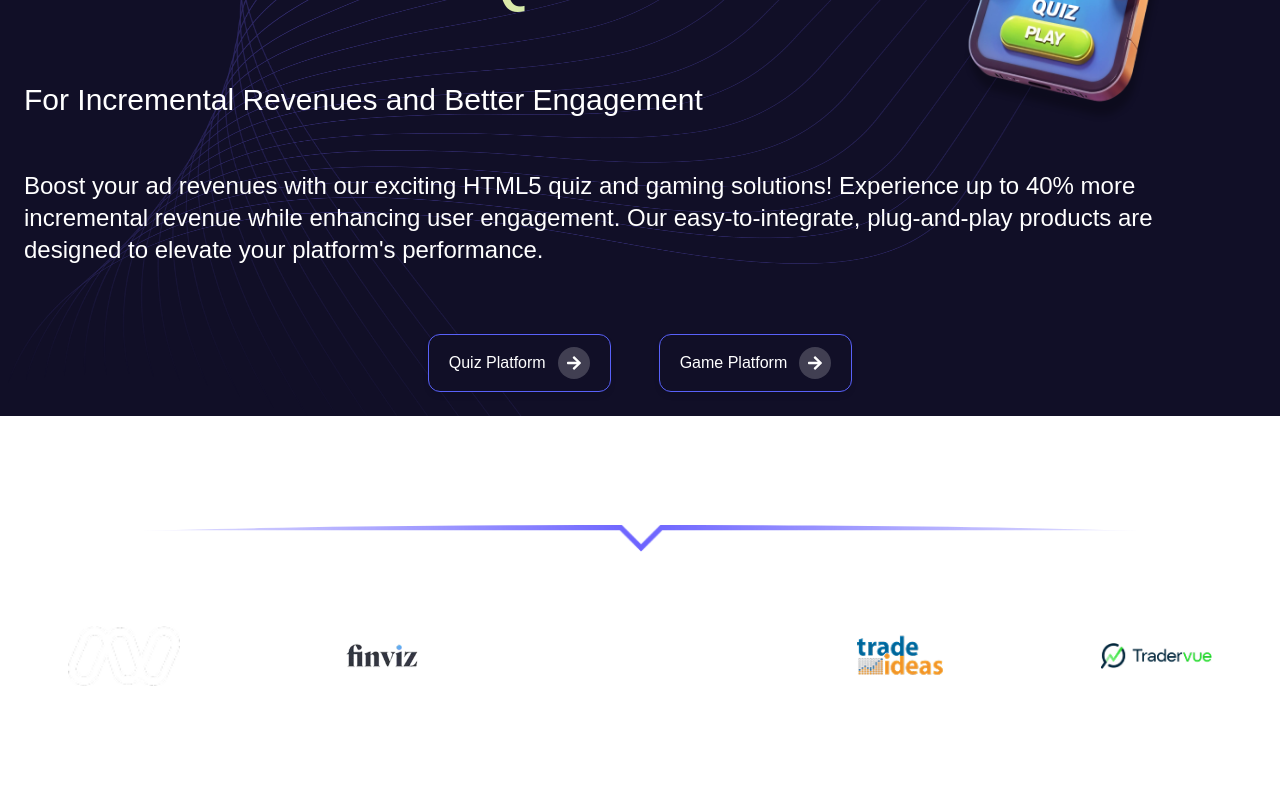
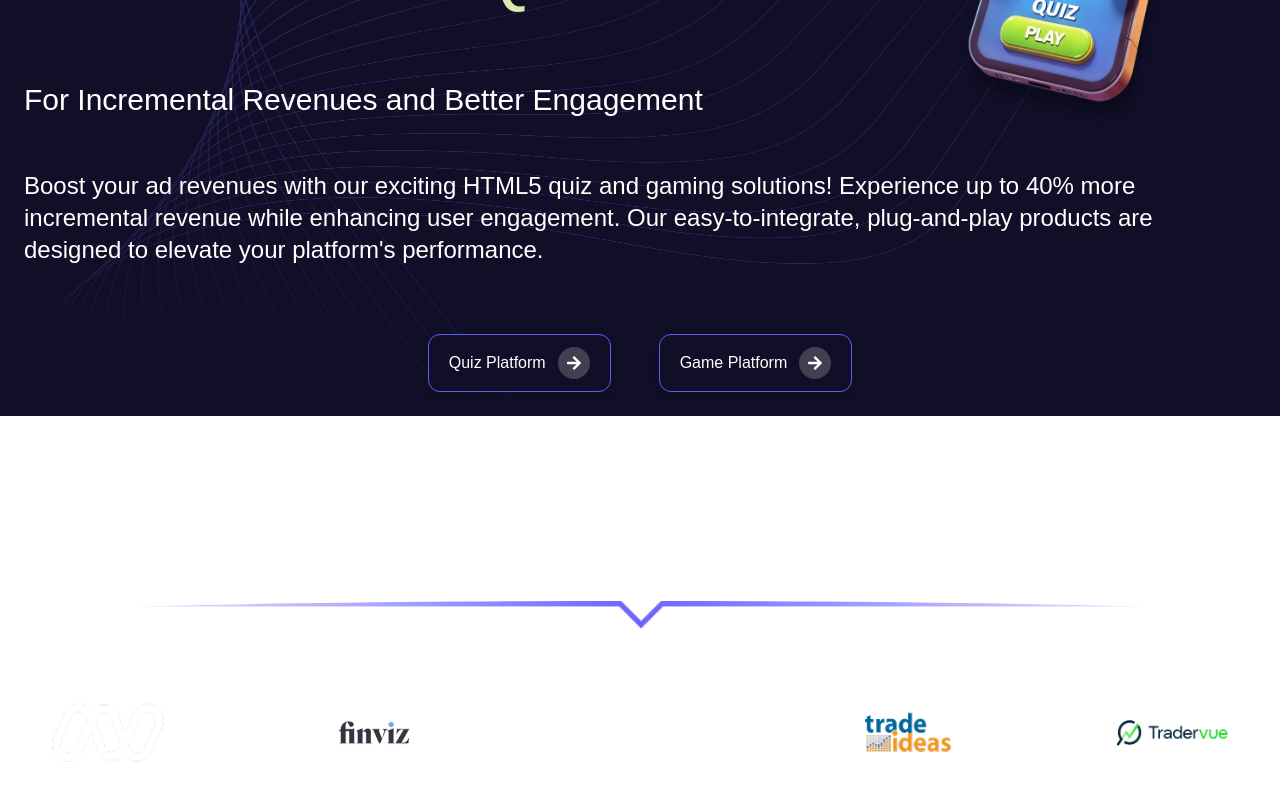
Before and after one commit to KunjSavaliya/Woxxin-infotech, a Next.js app: page /components/pages/eco-system/h5-game in a window 1280 px wide. Shown: the part 434-1234 px from the top of the page. Built offline with nearby package versions, Linux system fonts and the light colour scheme; a web font is replaced by a local one.

Commit message:
Initial commit

```diff
--- a/src/app/Reusable/GlobalPartners.jsx
+++ b/src/app/Reusable/GlobalPartners.jsx
@@ -17,7 +17,7 @@ const logos = [
 
 export default function GlobalPartners() {
   return (
-    <div className="max-w-[90rem] mx-auto xl:p-5  pt-16 pb-16  mt-[-3px] ">
+    <div className="max-w-[90rem] mx-auto pt-24 pb-16  mt-[-3px] ">
       <Text className="text-4xl md:text-2xl lg:text-3xl xl:text-[55px] text-white font-extralight">
         Global Partners
       </Text>
--- a/src/app/components/pages/eco-system/google-ads/page.jsx
+++ b/src/app/components/pages/eco-system/google-ads/page.jsx
@@ -101,7 +101,7 @@ results for your business growth"
           buttonText="Contact Us"
           onButtonClick={() => handleClick()}
         />
-        <div className="pt-28 max-w-[90rem] mx-auto xl:p-0  p-16">
+        <div className="pt-28 max-w-[90rem] mx-auto">
           <ScrollAnimation animateIn="animate__animated animate__fadeInUp">
             <Text className="text-xl md:text-2xl lg:text-3xl xl:text-[35px] text-[#FFFFFF80]">
               OUR SERVICES
```
